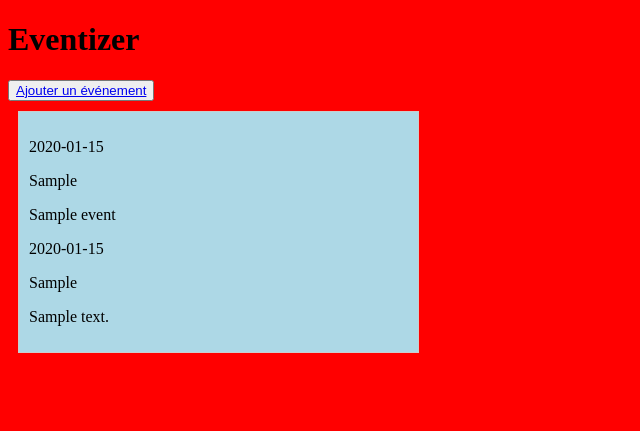
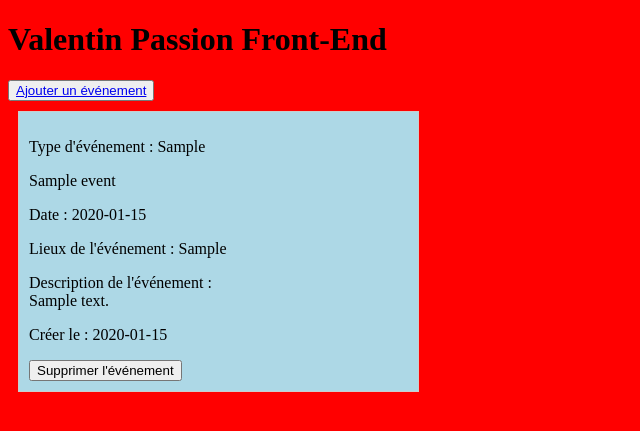
Before and after one commit to Draiphis/Python-Eval-Flask, a Flask app: page / in a window 1280 px wide. Shown: the top 431 px of the page, without its empty margins (0-640 px from the left). Run offline with Flask 3, Linux system fonts and the light colour scheme; tables that the repository leaves empty hold one stand-in row (values such as "Sample post"); parts of the project's set-up code (start-up, migrations or seed data) failed here and were passed over.

Commit message:
added delete feature on card + modified card aspect

```diff
--- a/app.py
+++ b/app.py
@@ -53,6 +53,17 @@ def home():
     entries=Event.query.all()
     return render_template("index.html", entries=entries)
 
+@app.route("/delete-event/<int:event_id>")
+def delete_event(event_id):
+    event = Event.query.get_or_404(event_id)
+
+    db.session.delete(event)
+    db.session.commit()
+    flash("Événement supprimé", "success")
+    return redirect(url_for("home"))
+
+
+
 
 @app.route("/create-event", methods=['GET', 'POST'])
 def form():
@@ -104,59 +115,20 @@ def form():
 
 
 
-# @app.route("/print-event", methods=['GET'])
-# def print_events():
-#     events=Event.query.all()
-#     clean_events=[]
-#     for e in events:
-#         clean_events.append({
-#             "id":e.id,
-#             "title":e.title,
-#             "event_type":e.event_type,
-#             "event_proposed_date":e.event_proposed_date,
-#             "event_place":e.event_place,
-#             "description":e.description,
-#             "proposition_creation_date":e.proposition_creation_date
-#         })
-#     return jsonify({
-#         "events": clean_events
-#     })
-# @app.route("/print-event", methods=["POST"])
-# def print_event():
-
-#     data = request.get_json(silent=True)
-#     if not data :
-#         return jsonify({"error":"INVALID_JSON", "message":"Invalid JSON"}),400
-
-#     try:
-#         validated_data = PrintEventRequest.model_validate(data)
-#     except ValidationError as e:
-#         return jsonify({"error" : "VALIDATION_ERROR", "message":e.errors()}), 400
-
-#     event =db.session.execute(
-#         select(Event.id).where(Event.title==validated_data.title)
-#     ).one_or_none()
-#     if event is not None:
-#         return jsonify({"error" : "EVENT_ALREADY_EXISTS", "message":"Event with this title already exists"}), 409
-
-
-#     new_event = Event()
-#     new_event.title=validated_data.title
-#     new_event.event_type=validated_data.event_type
-#     new_event.event_proposed_date=validated_data.event_proposed_date
-#     new_event.event_place=validated_data.event_place
-#     new_event.description=validated_data.description
-#     new_event.proposition_creation_date=datetime.now(timezone.utc)
-
-#     db.session.add(new_event)
-#     db.session.commit()
-
-#     return  jsonify({
-#         "id": new_event.id,
-#         "title": new_event.title,
-#         "event_type": new_event.event_type,
-#         "event_proposed_date": new_event.event_proposed_date,
-#         "event_place": new_event.event_place,
-#         "description": new_event.description,
-#         "proposition_creation_date": new_event.proposition_creation_date
-#     }),201
+@app.route("/print-event", methods=['GET'])
+def print_events():
+    events=Event.query.all()
+    clean_events=[]
+    for e in events:
+        clean_events.append({
+            "id":e.id,
+            "title":e.title,
+            "event_type":e.event_type,
+            "event_proposed_date":e.event_proposed_date,
+            "event_place":e.event_place,
+            "description":e.description,
+            "proposition_creation_date":e.proposition_creation_date
+        })
+    return jsonify({
+        "events": clean_events
+    })
--- a/templates/base.html
+++ b/templates/base.html
@@ -7,7 +7,7 @@
     <title>Eventizer</title>
 </head>
 <body>
-    <h1>Eventizer</h1>
+    <h1>Valentin Passion Front-End</h1>
     {% with messages = get_flashed_messages(with_categories=False) %}
       {% if messages %}
       <ul>
--- a/templates/index.html
+++ b/templates/index.html
@@ -4,12 +4,13 @@
     <div class="grid">
             {% for entry in entries %}
             <div class="card">
-                <p>{{entry.proposition_creation_date}}</p>
-                <p>{{entry.event_type}}</p>
+                <p>Type d'événement : {{entry.event_type}}</p>
                 <p>{{entry.title}}</p>
-                <p>{{entry.event_proposed_date}}</p>
-                <p>{{entry.event_place}}</p>
-                <p>{{entry.description}}</p>
+                <p>Date : {{entry.proposition_creation_date}}</p>
+                <p>Lieux de l'événement : {{entry.event_place}}</p>
+                <p>Description de l'événement : <br> {{entry.description}}</p>
+                <p>Créer le : {{entry.event_proposed_date}}</p>
+                <a href="{{ url_for('delete_event', event_id=entry.id) }}"><button id="del" name="del">Supprimer l'événement</button></a>
             </div>
 
             {% endfor %}
```
